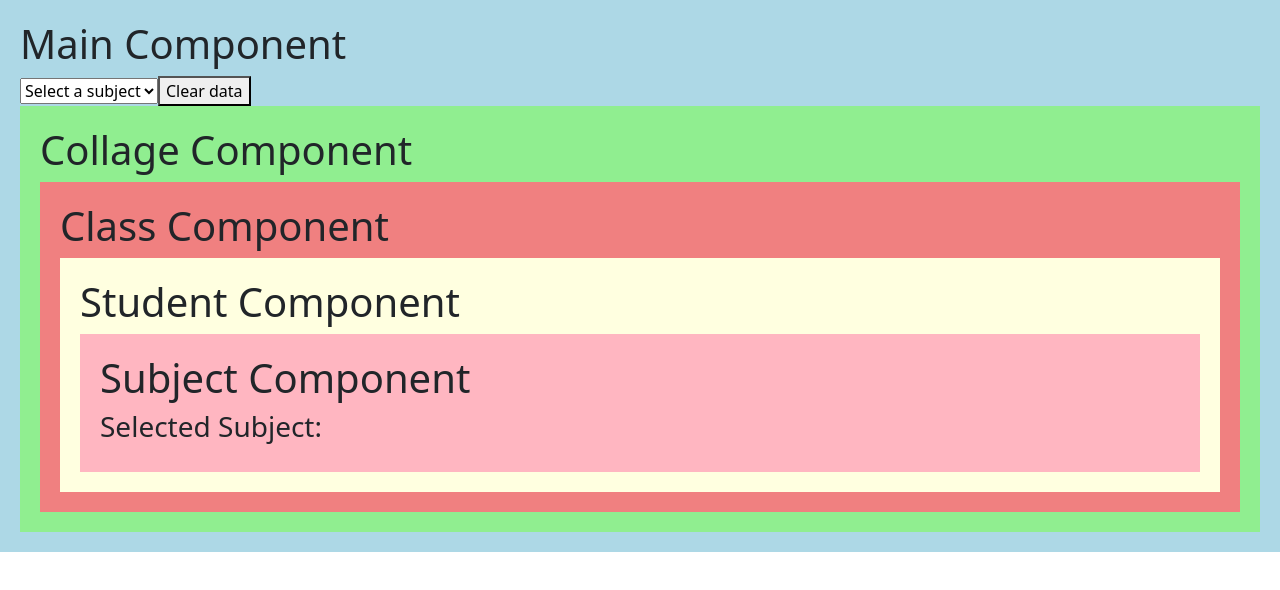
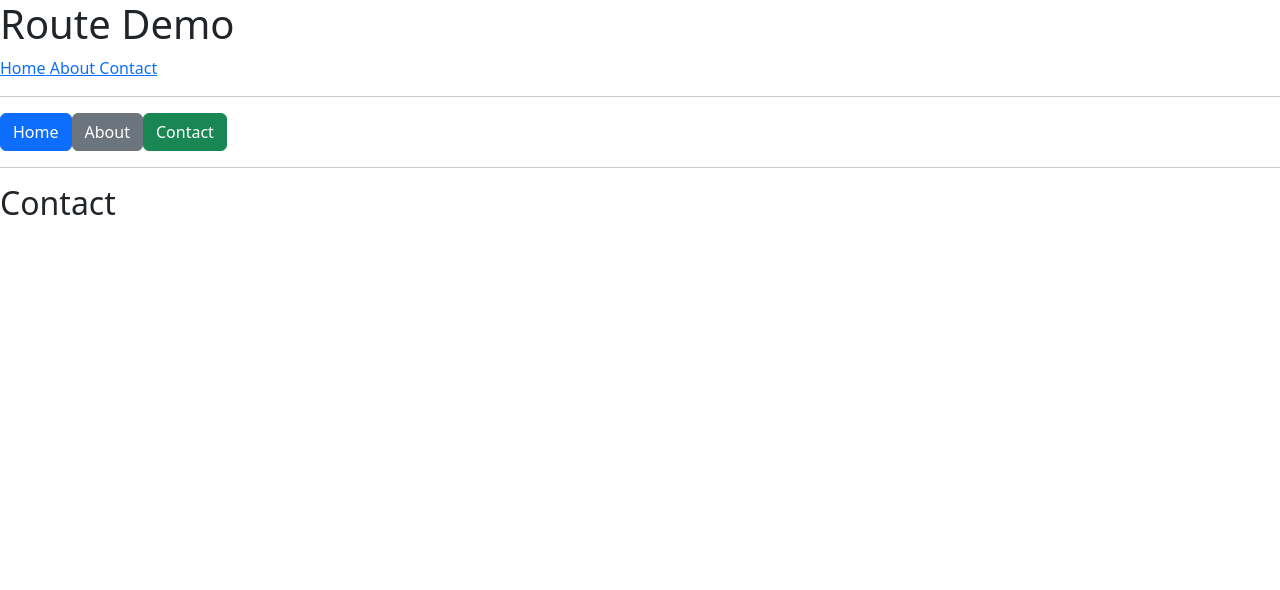
Before and after one commit to Namrata725/reactJsLearning, a React (Vite) app: page /contact in a window 1280 px wide. Shown: the top 590 px of the page. Built offline with nearby package versions, Linux system fonts and the light colour scheme.

Commit message:
docs + code for Route

```diff
--- a/package.json
+++ b/package.json
@@ -14,6 +14,7 @@
     "react": "^19.1.0",
     "react-bootstrap": "^2.10.10",
     "react-dom": "^19.1.0",
+    "react-router": "^7.6.2",
     "styled-components": "^6.1.18"
   },
   "devDependencies": {
--- a/src/App.jsx
+++ b/src/App.jsx
@@ -40,6 +40,7 @@ import UseIDDemo from "./UseIDDemo";
 import FragmentDemo from "./FragmentDemo";
 import CustomHook from "./CustomHook";
 import MainComponent from "./ContextAPI/MainComponent";
+import RouteDemo from "./RouteDemo";
 function App() {
   return (
     <div>
@@ -102,7 +103,8 @@ function App() {
       {/* <FragmentDemo />; */}
       {/* <CustomHook /> */}
 
-      <MainComponent />
+      {/* <MainComponent /> */}
+      <RouteDemo />
     </div>
   );
 }
--- /dev/null
+++ b/src/RouteDemo.jsx
@@ -0,0 +1,36 @@
+import { BrowserRouter, Routes, Route, Link } from "react-router";
+import { Button } from "react-bootstrap";
+function RouteDemo() {
+  return (
+    <div>
+      <h1>Route Demo</h1>
+      <BrowserRouter>
+        <Link to="/"> Home</Link>
+        <Link to="/about"> About</Link>
+        <Link to="/contact"> Contact</Link>
+        <hr />
+        <Button variant="primary" as={Link} to="/">
+          {" "}
+          Home
+        </Button>
+        <Button variant="secondary" as={Link} to="/about">
+          {" "}
+          About
+        </Button>
+        <Button variant="success" as={Link} to="/contact">
+          {" "}
+          Contact
+        </Button>
+
+        <hr />
+        <Routes>
+          <Route path="/" element={<h2>Home</h2>}></Route>
+          <Route path="/about" element={<h2>About</h2>}></Route>
+          <Route path="/contact" element={<h2>Contact</h2>}></Route>
+        </Routes>
+      </BrowserRouter>
+    </div>
+  );
+}
+
+export default RouteDemo;
```
Also changed, not shown: 2 other files (tests, documents, lock files or other folders).
